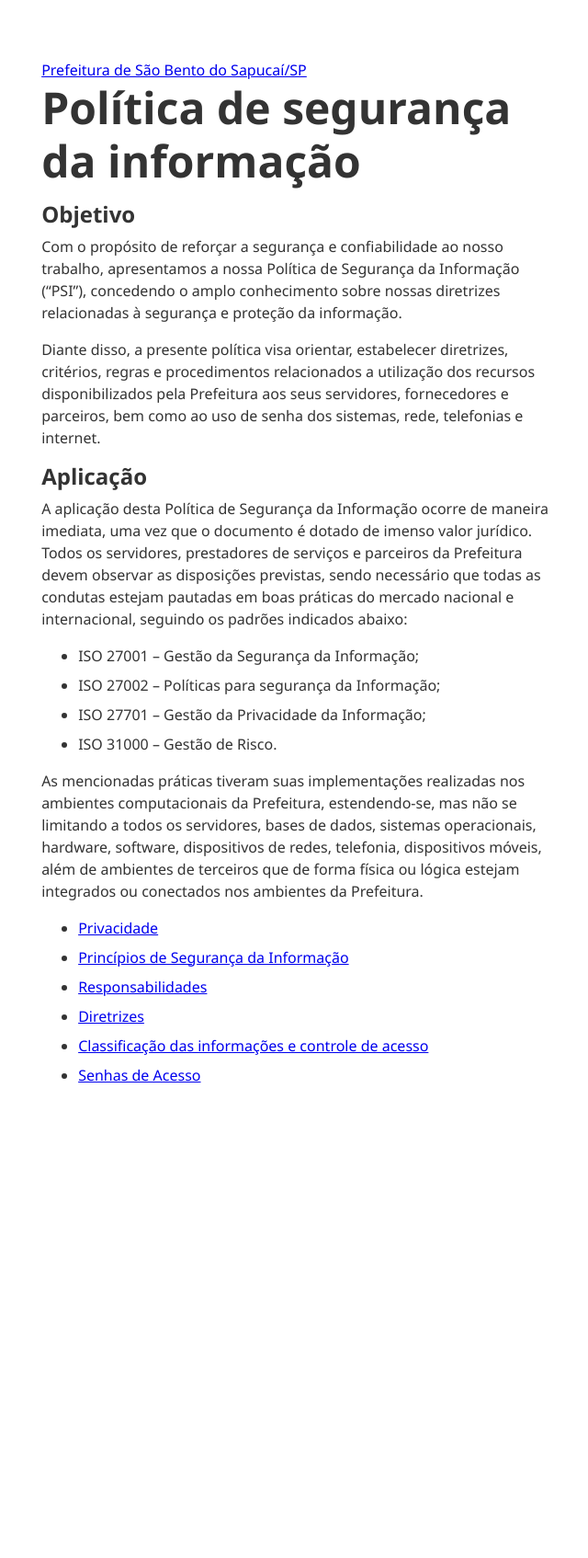
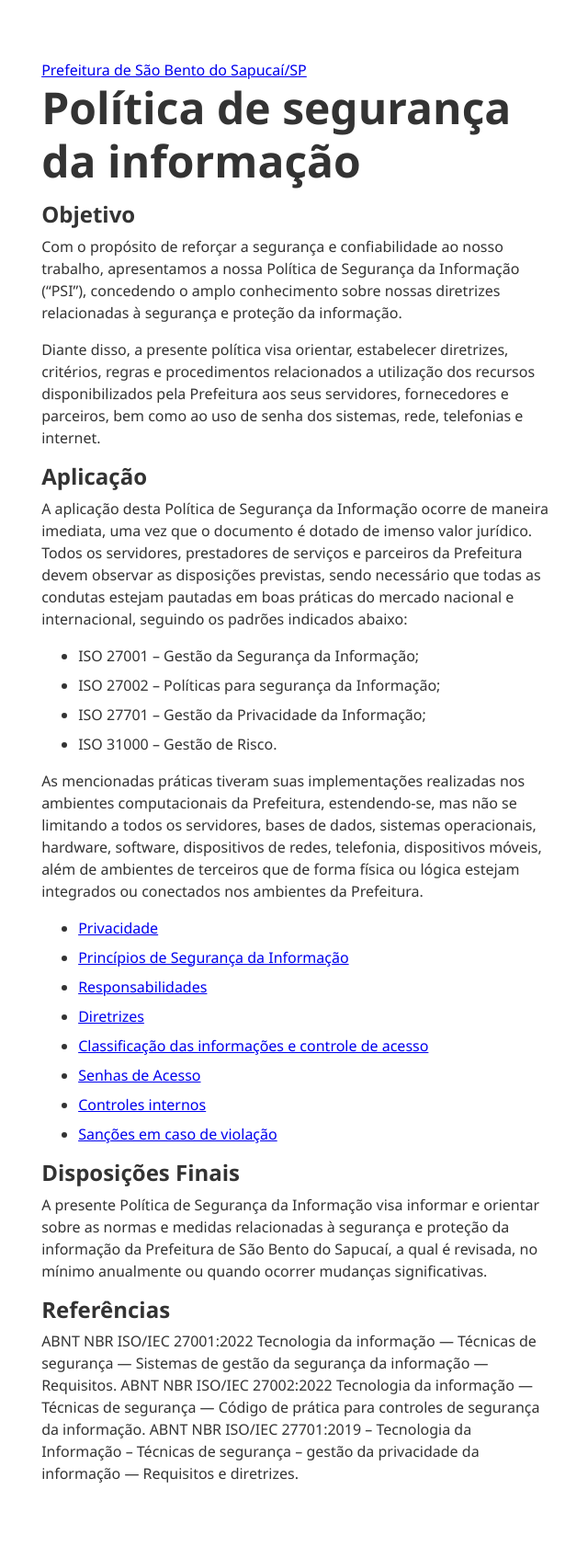
Before and after one commit to pmsbs/pmsbs.github.io, a Jekyll site: the page built from index.md, in a window 1280 px wide. Shown: the whole page at 92% size, without its empty margins (318-958 px from the left). Built offline with Jekyll 4.4.1, drawn with Linux system fonts in a browser that asks for light colours; before the commit the page ends 1261 px from its top, so only the background shows below that.

Commit message:
Add Disposicoes Finas to index page

```diff
--- a/index.md
+++ b/index.md
@@ -25,3 +25,15 @@ As mencionadas práticas tiveram suas implementações realizadas nos ambientes
 - [Diretrizes](politica-seguranca-informacao/diretrizes)
 - [Classificação das informações e controle de acesso](politica-seguranca-informacao/classificacao-informacoes)
 - [Senhas de Acesso](politica-seguranca-informacao/senhas)
+- [Controles internos](politica-seguranca-informacao/controles-internos)
+- [Sanções em caso de violação](politica-seguranca-informacao/sancoes)
+
+## Disposições Finais
+
+A presente Política de Segurança da Informação visa informar e orientar sobre as normas e medidas relacionadas à segurança e proteção da informação da Prefeitura de São Bento do Sapucaí, a qual é revisada, no mínimo anualmente ou quando ocorrer mudanças significativas.
+
+## Referências
+
+ABNT NBR ISO/IEC 27001:2022 Tecnologia da informação — Técnicas de segurança — Sistemas de gestão da segurança da informação — Requisitos.
+ABNT NBR ISO/IEC 27002:2022 Tecnologia da informação — Técnicas de segurança — Código de prática para controles de segurança da informação.
+ABNT NBR ISO/IEC 27701:2019 – Tecnologia da Informação – Técnicas de segurança – gestão da privacidade da informação — Requisitos e diretrizes.
```
